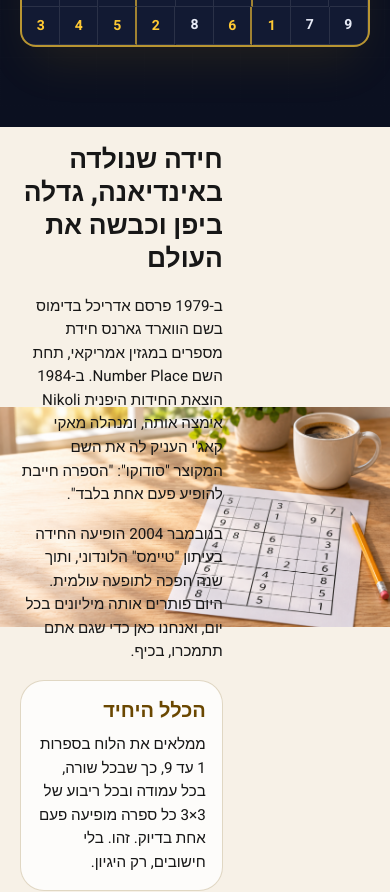
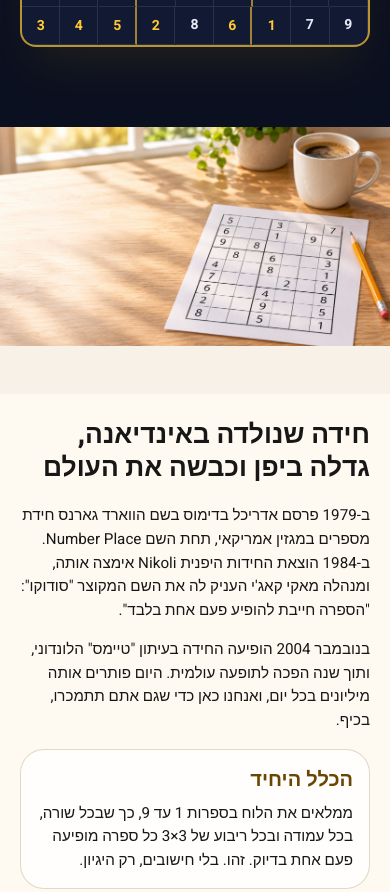
Before and after one commit to Simtob-Eran/lecture-live-site, a React (Vite) app: page / in a window 390 px wide. Shown: the part 1020-1912 px from the top of the page. Built offline with nearby package versions, Linux system fonts and the light colour scheme.

Commit message:
Set Sudoku section to full-width uncropped background with left-aligned story

```diff
--- a/src/index.css
+++ b/src/index.css
@@ -35,13 +35,14 @@ html {
   animation: cell-pop 0.45s ease-out forwards;
 }
 
-/* Full-width Sudoku photo with its story overlaid on the open left side. */
+/* Full-bleed, uncropped Sudoku photo with the story over its open left side. */
 #about {
   position: relative;
   width: 100%;
   max-width: none;
   overflow: hidden;
   padding: 0;
+  margin-inline: 0;
   background: #f7f1e7;
   color: #171717;
 }
@@ -51,8 +52,13 @@ html {
   display: block;
   width: 100%;
   max-width: none;
-  min-height: clamp(680px, 56.25vw, 900px);
-  padding: 3rem 5vw;
+  aspect-ratio: 1672 / 941;
+  min-height: 0;
+  padding: 0;
+  background-image: url("/Sunny%20Sudoku%20and%20Coffee%20Workspace.png");
+  background-repeat: no-repeat;
+  background-position: center;
+  background-size: 100% 100%;
 }
 
 #about > div > :first-child {
@@ -82,35 +88,26 @@ html {
   background: rgb(255 255 255 / 78%);
 }
 
+/* The image is supplied as the full-bleed background above, not as a cropped card. */
 #about > div > :last-child {
-  position: absolute;
-  z-index: 0;
-  inset: 0;
-  width: 100%;
-  height: 100%;
-}
-
-#about img {
-  display: block;
-  width: 100%;
-  height: 100%;
-  aspect-ratio: auto;
-  border-radius: 0;
-  object-fit: contain;
-  object-position: center;
-  box-shadow: none;
+  display: none;
 }
 
 @media (max-width: 767px) {
   #about > div {
-    min-height: 780px;
-    padding: 2rem 1.25rem;
+    display: flex;
+    flex-direction: column;
+    aspect-ratio: auto;
+    background-image: none;
   }
 
   #about > div > :first-child {
-    left: 1.25rem;
-    width: 52%;
-    padding-block: 1rem;
+    position: static;
+    order: 2;
+    width: 100%;
+    padding: 1.5rem 1.25rem;
+    text-align: right;
+    background: #fffaf1;
   }
 
   #about h2 {
@@ -127,6 +124,24 @@ html {
     margin-top: 1rem;
     padding: 1rem;
   }
+
+  #about > div > :last-child {
+    position: static;
+    display: block;
+    order: 1;
+    width: 100%;
+    height: auto;
+  }
+
+  #about img {
+    display: block;
+    width: 100%;
+    height: auto;
+    aspect-ratio: 1672 / 941;
+    border-radius: 0;
+    object-fit: contain;
+    box-shadow: none;
+  }
 }
 
 @media (prefers-reduced-motion: reduce) {
```
